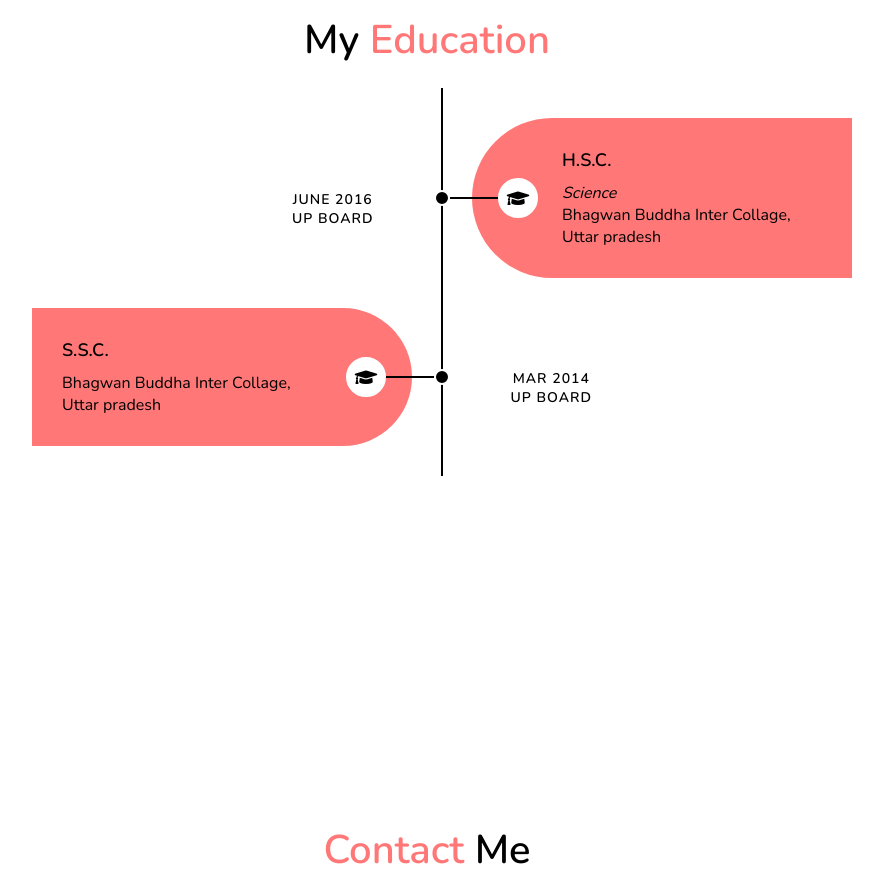
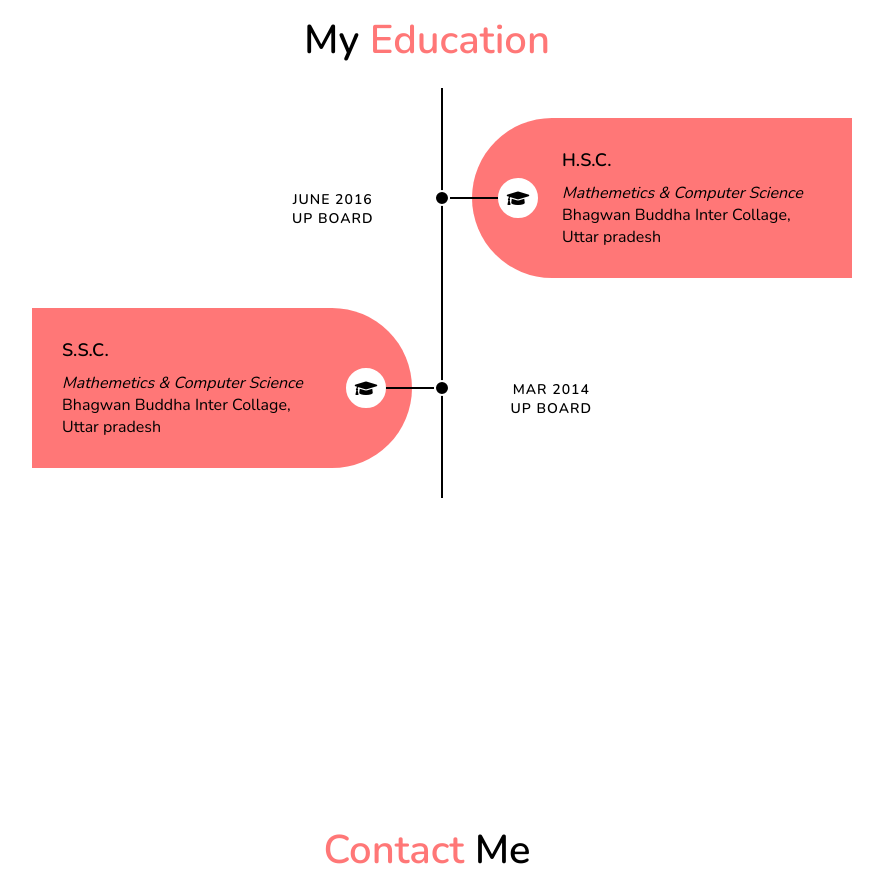
Before and after one commit to SAJAL563/sajal563.github.io, a plain HTML site: page index.html in a window 1280 px wide. Shown: the part 1909-2797 px from the top of the page, without its empty margins (388-1271 px from the left). Drawn offline with nearby package versions, Linux system fonts and the light colour scheme.

Commit message:
Update index.html

```diff
--- a/index.html
+++ b/index.html
@@ -205,7 +205,7 @@
                     <div class="content">
                         <h2>H.S.C.</h2>
                         <p>
-                            <i>Science</i> <br>
+                            <i>Mathemetics & Computer Science</i> <br>
                             Bhagwan Buddha Inter Collage, Uttar pradesh
                         </p>
                     </div>
@@ -216,7 +216,7 @@
                     <div class="content">
                         <h2>S.S.C.</h2>
                         <p>
-
+                            <i>Mathemetics & Computer Science</i> <br>
                             Bhagwan Buddha Inter Collage, Uttar pradesh
 
                         </p>
```
